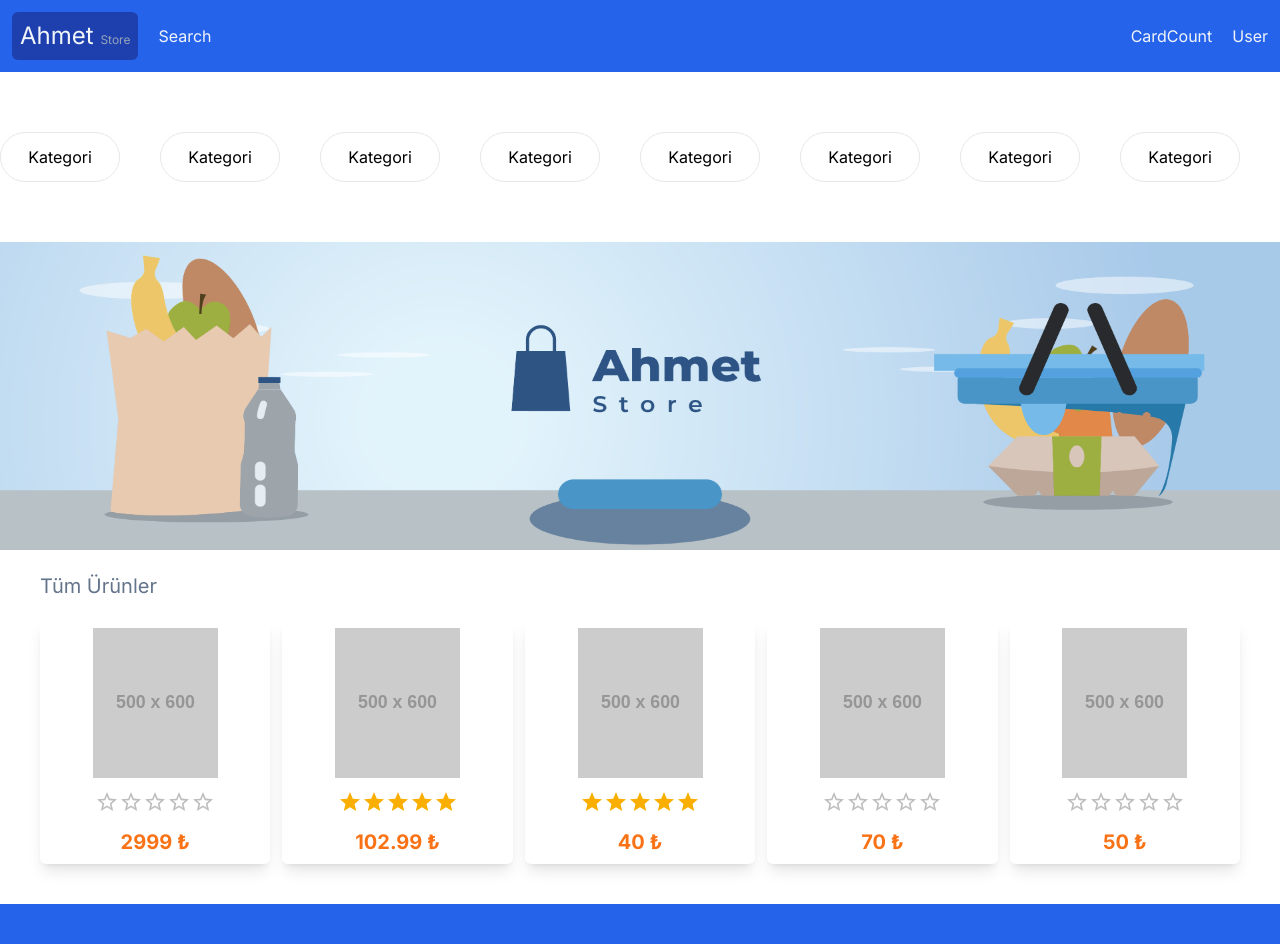
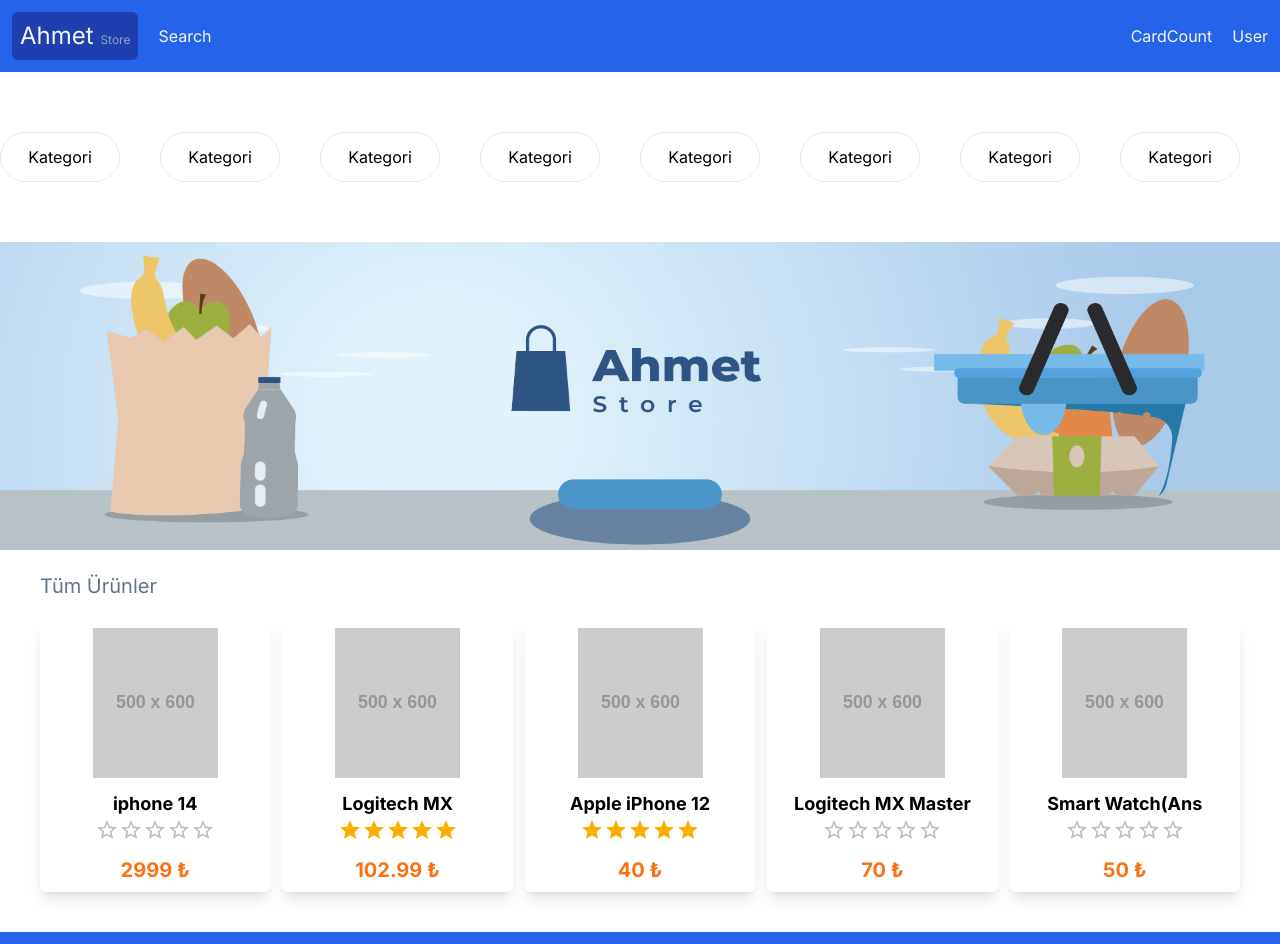
Before and after one commit to ahmtburak/nextjs-ecommerce, a Next.js app: page / in a window 1280 px wide. Shown: the top 944 px of the page. Built offline with nearby package versions, Linux system fonts and the light colour scheme.

Commit message:
Product Detail and UI Update

```diff
--- /dev/null
+++ b/app/components/containers/PageContainer.tsx
@@ -0,0 +1,11 @@
+import React from 'react'
+
+const PageContainer = ({ children }: { children: React.ReactNode }) => {
+  return (
+    <div className='px-3 md:px-10'>
+      {children}
+    </div>
+  )
+}
+
+export default PageContainer
--- /dev/null
+++ b/app/components/detail/DetailClient.tsx
@@ -0,0 +1,14 @@
+import React from 'react'
+import PageContainer from '../containers/PageContainer'
+
+const DetailClient = ({ product }: { product: any }) => {
+  return (
+    <div className='my-10'>
+      <PageContainer>
+        {product?.name}
+      </PageContainer>
+    </div>
+  )
+}
+
+export default DetailClient
--- a/app/components/home/ProductCard.tsx
+++ b/app/components/home/ProductCard.tsx
@@ -1,17 +1,21 @@
 'use client';
 
+import textLimit from "@/utils/textLimit";
 import { Rating } from "@mui/material";
 import Image from "next/image";
+import { useRouter } from "next/navigation";
 
 const ProductCard = ({ product }: { product: any }) => {
+  const router = useRouter();
   let productRating = product?.reviews?.reduce((acc: number, item: any) => acc + item.rating, 0) / product?.reviews?.length
 
   return (
-    <div className="w-[240px] cursor-pointer flex flex-col flex-1 shadow-lg p-2 rounded-md">
+    <div onClick={() => router.push(`product/${product.id}`)} className="w-[240px] cursor-pointer flex flex-col flex-1 shadow-lg p-2 rounded-md" >
       <div className="relative h-[150px]">
         <Image src={product.image} fill alt={product.description} className="object-contain" />
       </div>
       <div className="text-center mt-3">
+        <div className="text-lg font-bold">{textLimit(product.name)}</div>
         <Rating name="read-only" value={productRating} readOnly />
         <div className="text-orange-500 text-lg md:text-xl mt-2 font-bold">
           {product.price} ₺
--- /dev/null
+++ b/app/product/[productId]/page.tsx
@@ -0,0 +1,19 @@
+import DetailClient from '@/app/components/detail/DetailClient';
+import { products } from '@/utils/Products';
+import React from 'react'
+
+type DetailProps = {
+  productId?: string
+}
+
+const Detail = ({ params }: { params: DetailProps }) => {
+  const { productId } = params;
+  const product = products.find(product => product.id === productId)
+  return (
+    <div>
+      <DetailClient product={product} />
+    </div>
+  )
+}
+
+export default Detail
--- /dev/null
+++ b/utils/textLimit.tsx
@@ -0,0 +1,6 @@
+const textLimit = (text: string) => {
+  if (text.length < 20) return text
+   return text.substring(0, 15);
+}
+
+export default textLimit
```
